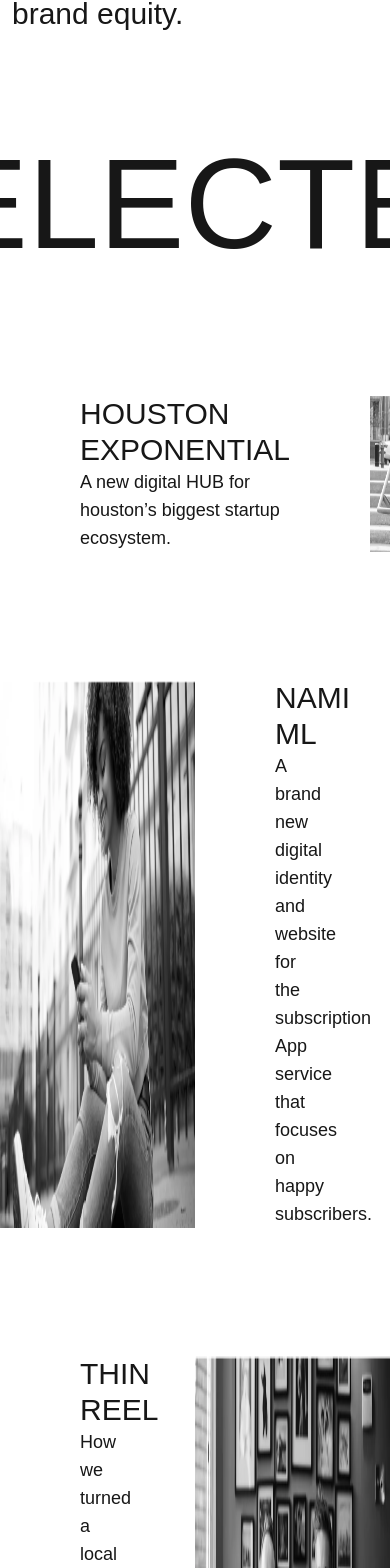
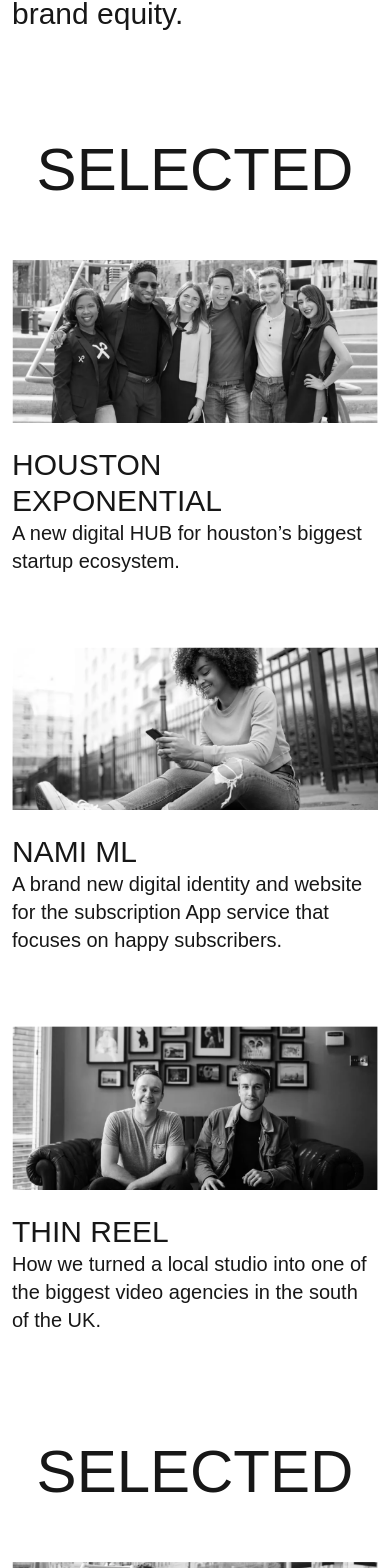
Before and after one commit to code4ju/k-pops, a React (Vite) app: page / in a window 390 px wide. Shown: the part 991-2559 px from the top of the page. Built offline with nearby package versions, Linux system fonts and the light colour scheme.

Commit message:
refactor Gallery.tsx for mobile

```diff
--- a/src/components/Gallery.tsx
+++ b/src/components/Gallery.tsx
@@ -1,32 +1,32 @@
 export const Gallery = () => {
 	return (
 		<>
-			<div className="flex flex-col items-center gap-32 max-w-screen-xl">
-				<h1 className="text-9xl">SELECTED</h1>
-				<div className="flex flex-row justify-between w-full">
-					<div className="self-center px-20">
+			<div className="flex flex-col gap-12">
+				<h1 className="text-6xl self-center">SELECTED</h1>
+				<div className="flex flex-col-reverse justify-between w-full">
+					<div className="flex flex-col p-3">
 						<h4 className="text-3xl">HOUSTON EXPONENTIAL</h4>
-						<p className="text-lg">
+						<p className="text-xl">
 							A new digital HUB for houston’s biggest startup
 							ecosystem.
 						</p>
 					</div>
 					<img
-						className="w-1/2"
+						className="p-3"
 						src="./img/assets/GalleryHouston-Exponential1.png"
 						alt=""
 					/>
 				</div>
 				<div>
-					<div className="flex flex-row justify-between w-full">
+					<div className="flex flex-col justify-between w-full">
 						<img
-							className="w-1/2"
+							className="p-3"
 							src="./img/assets/GalleryNami-ML.png"
 							alt=""
 						/>
-						<div className="self-center px-20 w-1/2">
+						<div className="flex flex-col p-3">
 							<h4 className="text-3xl">NAMI ML</h4>
-							<p className="text-lg">
+							<p className="text-xl">
 								A brand new digital identity and website for the
 								subscription App service that focuses on happy
 								subscribers.
@@ -35,16 +35,16 @@
 					</div>
 				</div>
 				<div>
-					<div className="flex flex-row justify-between w-full">
-						<div className="self-center px-20 w-1/2">
+					<div className="flex flex-col-reverse justify-between w-full">
+						<div className="flex flex-col p-3">
 							<h4 className="text-3xl">THIN REEL</h4>
-							<p className="text-lg">
+							<p className="text-xl">
 								How we turned a local studio into one of the
 								biggest video agencies in the south of the UK.
 							</p>
 						</div>
 						<img
-							className="w-1/2"
+							className="p-3"
 							src="./img/assets/GalleryThin-Reel.png"
 							alt=""
 						/>
```
